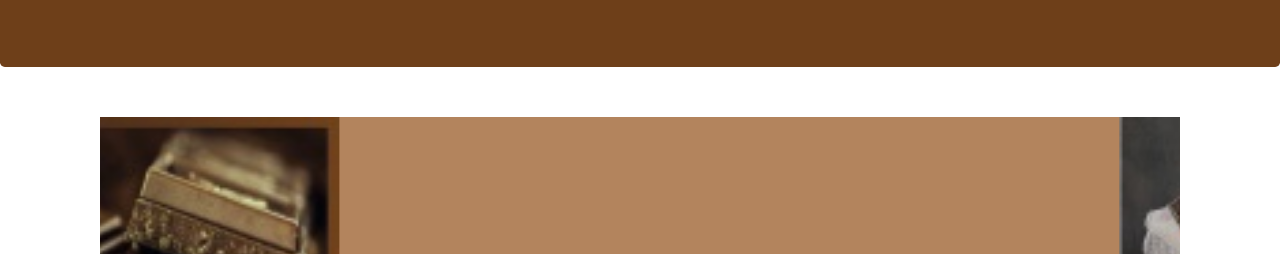
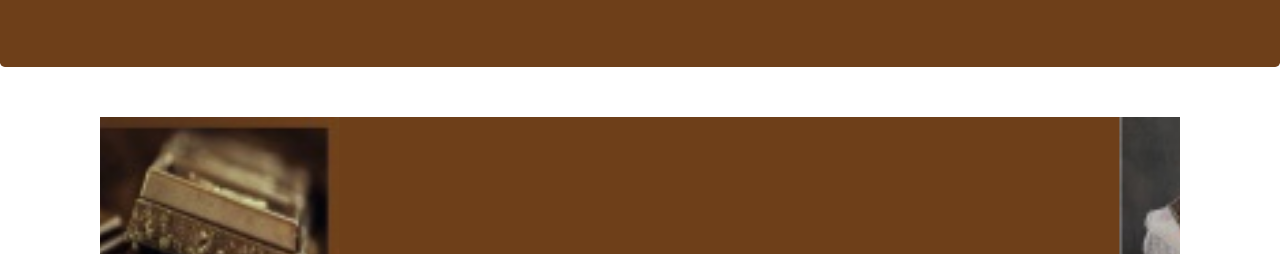
Before and after one commit to PanosMantas/LeChocolatPanos, a website: page index.html in a window 1280 px wide. Shown: the part 267-521 px from the top of the page. Drawn offline with nearby package versions, Linux system fonts and the light colour scheme.

Commit message:
Panos'  final Bootstrap project

```diff
--- a/css/styles.css
+++ b/css/styles.css
@@ -43,7 +43,7 @@ tr:hover {background-color:#dbb08db0!important}
     padding: 10px;
   }
   .carousel {
-    background:#914d15b0
+    background:#6E3F19;
 }
 .carousel-item {
   height: 300px;
```
